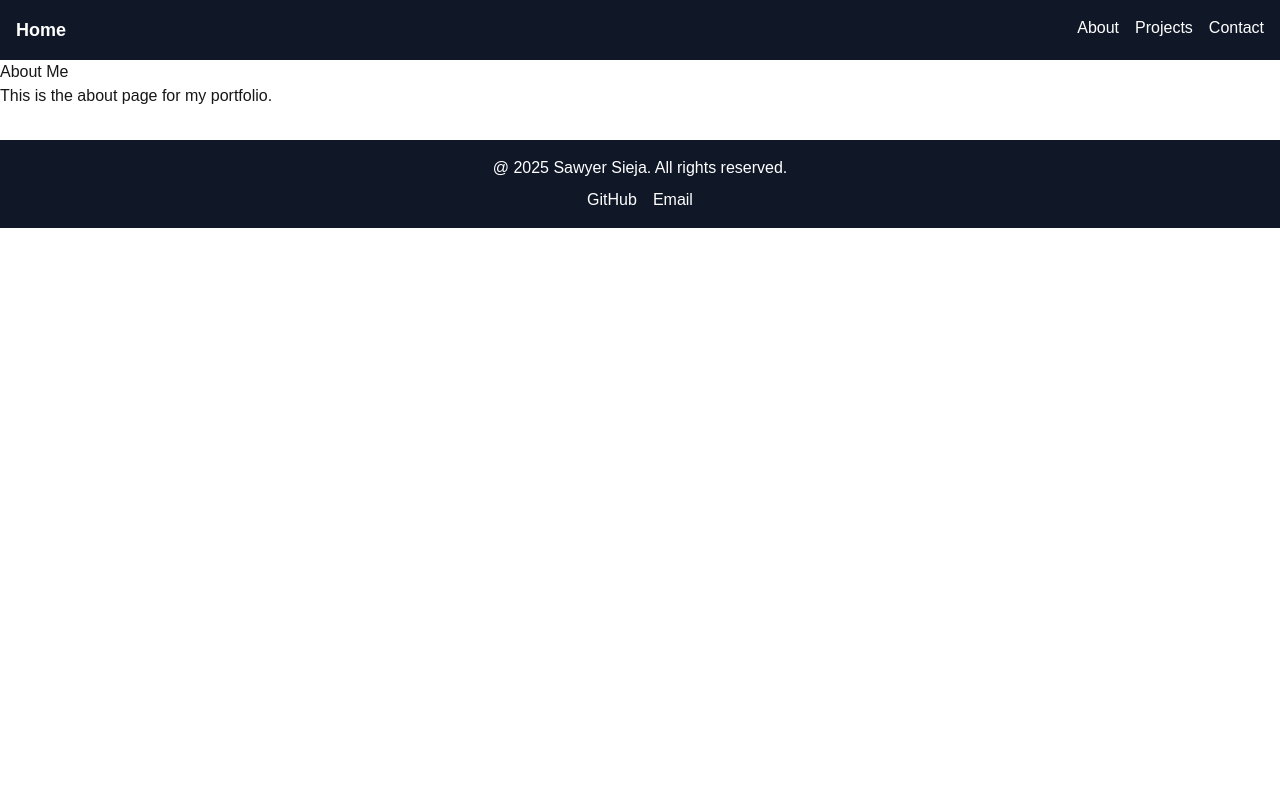
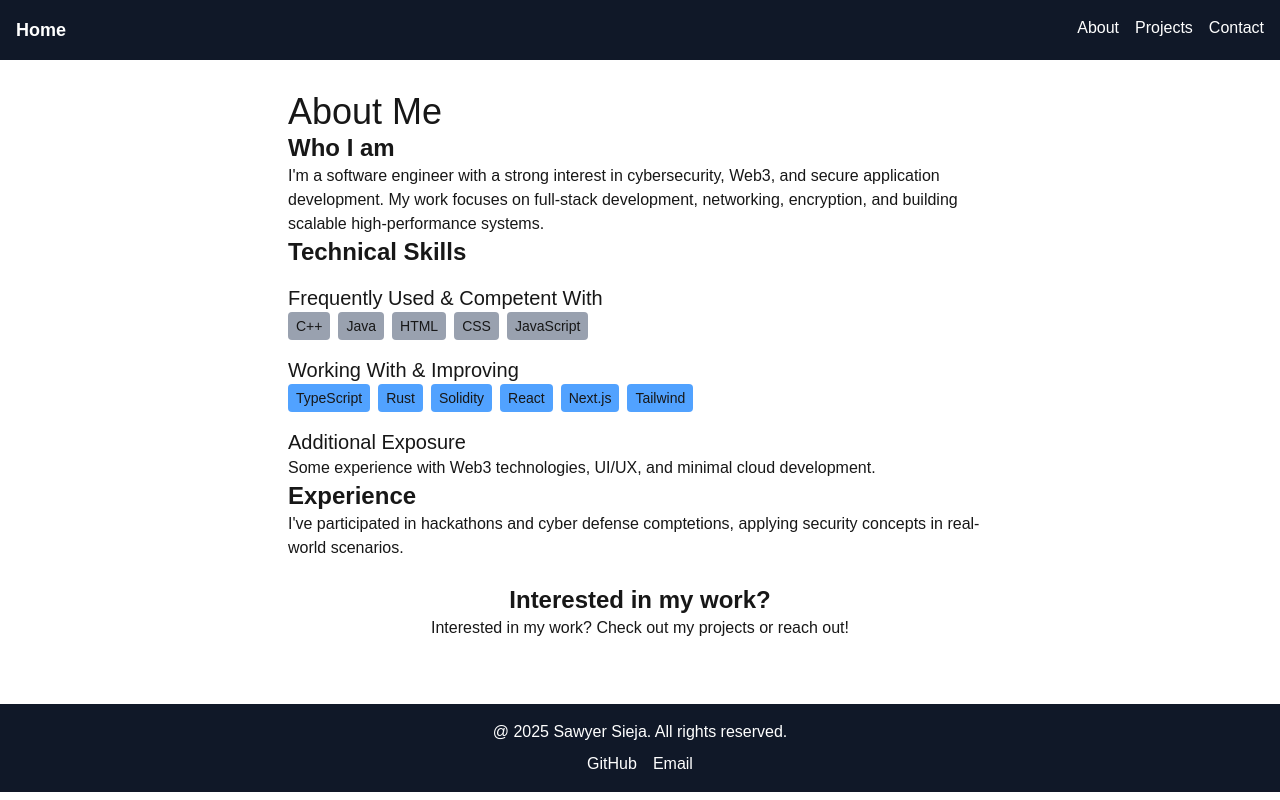
Before and after one commit to sawyersieja/kikko, a Next.js app: page /about in a window 1280 px wide. Built offline with nearby package versions, Linux system fonts and the light colour scheme.

Commit message:
refactor: Reorganized about->page.tsx to consist of sections of about components. - Added content for about->AboutSummary.tsx - Added content for about->Skills.tsx - Added content for about->Experience.tsx - Added content for about->CTA.tsx

```diff
--- a/src/app/about/AboutSummary.tsx
+++ b/src/app/about/AboutSummary.tsx
@@ -1,6 +1,8 @@
 const AboutSummary = () => {
     return(
         <section>
+            <h2 className="text-2xl font-semibold">Who I am</h2>
+            <p>I&apos;m a software engineer with a strong interest in cybersecurity, Web3, and secure application development. My work focuses on full-stack development, networking, encryption, and building scalable high-performance systems.</p>
 
         </section>
     );
--- /dev/null
+++ b/src/app/about/CTA.tsx
@@ -0,0 +1,10 @@
+const CTA = () => {
+    return(
+        <div className="mt-6 text-center">
+            <h2 className="text-2xl font-semibold">Interested in my work?</h2>
+            <p>Interested in my work? Check out my projects or reach out!</p>
+        </div>
+    );
+};
+
+export default CTA;
--- /dev/null
+++ b/src/app/about/Experience.tsx
@@ -0,0 +1,10 @@
+const Experience = () => {
+    return (
+        <section>
+            <h2 className="text-2xl font-semibold">Experience</h2>
+            <p>I&apos;ve participated in hackathons and cyber defense comptetions, applying security concepts in real-world scenarios.</p>
+        </section>
+    );
+};
+
+export default Experience;
--- /dev/null
+++ b/src/app/about/Skills.tsx
@@ -0,0 +1,37 @@
+const Skills = () => {
+
+    const skills = {
+        frequent: ["C++", "Java", "HTML", "CSS", "JavaScript"],
+        improving: ["TypeScript", "Rust", "Solidity", "React", "Next.js", "Tailwind"]
+    };
+
+    return (
+        <section>
+            <h2 className="text-2xl font-semibold">Technical Skills</h2>
+
+            <h3 className="text-xl font-medium mt-4">Frequently Used & Competent With</h3>
+            <div className="flex flex-wrap gap-2">
+                {skills.frequent.map((skill, index) => (
+                    <span key={index} className="px-2 py-1 bg-gray-400 rounded text-sm">
+                        {skill}
+                    </span>
+                ))}
+            </div>
+
+            <h3 className="text-xl font-medium mt-4">Working With & Improving</h3>
+            <div className="flex flex-wrap gap-2">
+                {skills.improving.map((skill, index) => (
+                    <span key={index} className="px-2 py-1 bg-blue-400 rounded text-sm">
+                        {skill}
+                    </span>
+                ))}
+            </div>
+
+            <h3 className="text-xl font-medium mt-4">Additional Exposure</h3>
+            <p>Some experience with Web3 technologies, UI/UX, and minimal cloud development.</p>
+
+        </section>
+    );
+};
+
+export default Skills;
--- a/src/app/about/page.tsx
+++ b/src/app/about/page.tsx
@@ -1,10 +1,18 @@
+import AboutSummary from "./AboutSummary";
+import CTA from "./CTA";
+import Experience from "./Experience";
+import Skills from "./Skills";
+
 const About = () => {
     return(
-        <main>
-            <h1>About Me</h1>
-            <p>This is the about page for my portfolio.</p>
+        <main className="max-w-3xl mx-auto p-8">
+            <h1 className="text-4xl font-fold">About Me</h1>
+            <AboutSummary />
+            <Skills />
+            <Experience />
+            <CTA />
         </main>
     );
-}
+};
 
 export default About;
```
